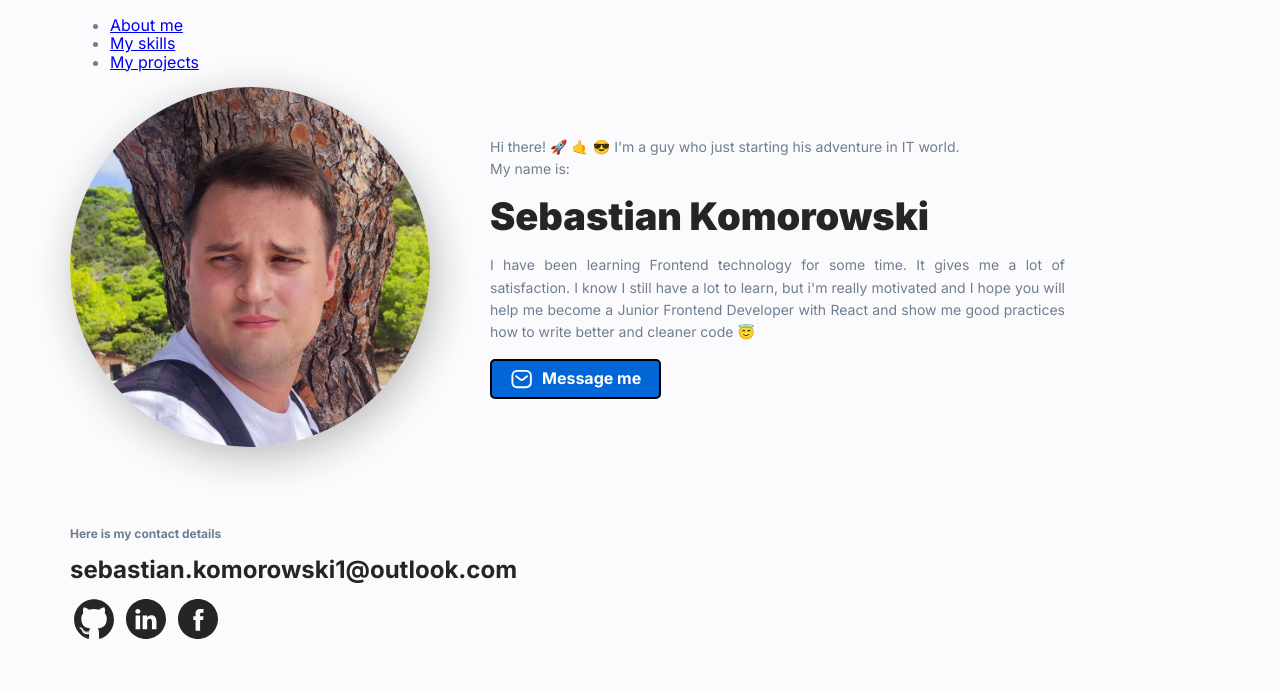
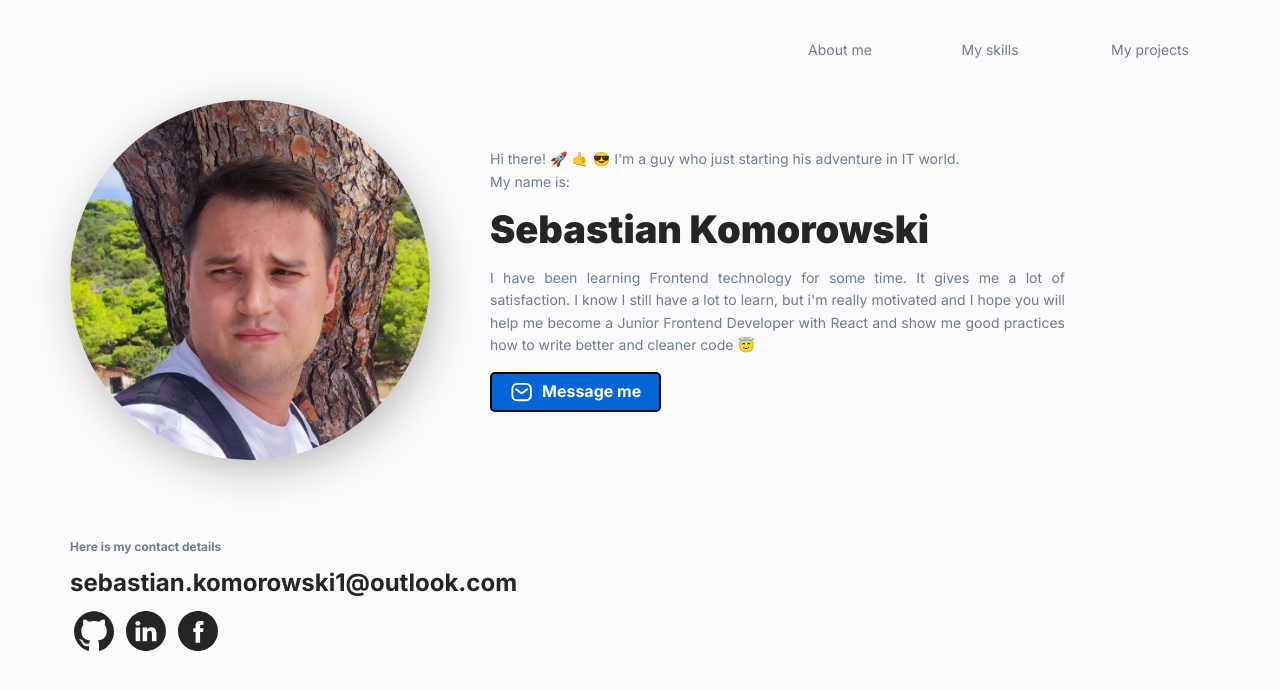
Before and after one commit to carterstorm/my-personal-homepage, a React (Create React App) app: page / in a window 1280 px wide. Shown: the top 690 px of the page. Built offline with nearby package versions, Linux system fonts and the light colour scheme.

Commit message:
styled navigation links

```diff
--- a/src/features/LayoutPage/Menu/index.js
+++ b/src/features/LayoutPage/Menu/index.js
@@ -1,18 +1,19 @@
-import { Link } from "react-router-dom";
+import { NavigationItem, NavigationList, StyledNavLink } from "./styled";
 import { toAboutMe, toMyProjects, toSkills } from "../../../routes";
+
 
 export const Menu = () => (
     <nav>
-        <ul>
-            <li>
-                <Link to={toAboutMe()}>About me</Link>
-            </li>
-            <li>
-                <Link to={toSkills()}>My skills</Link>
-            </li>
-            <li>
-                <Link to={toMyProjects()}>My projects</Link>
-            </li>
-        </ul>
+        <NavigationList>
+            <NavigationItem>
+                <StyledNavLink activeClassName="active" to={toAboutMe()}>About me</StyledNavLink>
+            </NavigationItem>
+            <NavigationItem>
+                <StyledNavLink activeClassName="active" to={toSkills()}>My skills</StyledNavLink>
+            </NavigationItem>
+            <NavigationItem>
+                <StyledNavLink activeClassName="active" to={toMyProjects()}>My projects</StyledNavLink>
+            </NavigationItem>
+        </NavigationList>
     </nav>
 );
--- /dev/null
+++ b/src/features/LayoutPage/Menu/styled.js
@@ -0,0 +1,61 @@
+import { NavLink } from "react-router-dom";
+import styled from "styled-components";
+
+export const NavigationList = styled.ul`
+    display: flex;
+    justify-content: flex-end;
+    list-style: none;
+    padding: 0;
+    margin: 30px 0;
+
+    @media(max-width: ${({ theme }) => theme.breakpoints.tabletVerticalMax}px) {
+        justify-content: center;
+    };
+
+    @media(max-width: ${({ theme }) => theme.breakpoints.mobileMax}px) {
+        margin: 10px 0;
+    };
+`;
+
+export const NavigationItem = styled.li`
+    display: flex;
+    align-items: center;
+    justify-content: center;
+    width: 140px;
+    height: 40px;
+    padding: 10px 20px;
+    cursor: pointer;
+    font-size: 14px;
+
+    &:not(:last-child) {
+        margin-right: 10px;
+    };
+
+    &:last-child {
+        padding-right: 0;
+    };
+
+    @media(max-width: ${({ theme }) => theme.breakpoints.tabletVerticalMax}px) {
+        &:not(:last-child) {
+            margin-right: 0px;
+        };
+
+        &:first-child {
+            padding-left: 0;
+        };
+    };
+
+    @media(max-width: ${({ theme }) => theme.breakpoints.mobileMax}px) {
+        font-size: 12px;
+    };
+`;
+
+export const StyledNavLink = styled(NavLink)`
+    color: ${({ theme }) => theme.colors.text.primaryTextColor};
+    text-decoration: none;
+
+    &.active {
+        font-weight: 700;
+        color: ${({ theme }) => theme.colors.text.navigationActiveColor};
+    }
+`;
--- a/src/theme.js
+++ b/src/theme.js
@@ -30,6 +30,7 @@ export const themeLight = {
         text: {
             primaryTextColor: colorsName.slateGray,
             secondaryTextColor: colorsName.mineShaft,
+            navigationActiveColor: colorsName.scienceBlue,
         },
         avatar: {
             boxShadow: colorsName.silverShadow,
```
